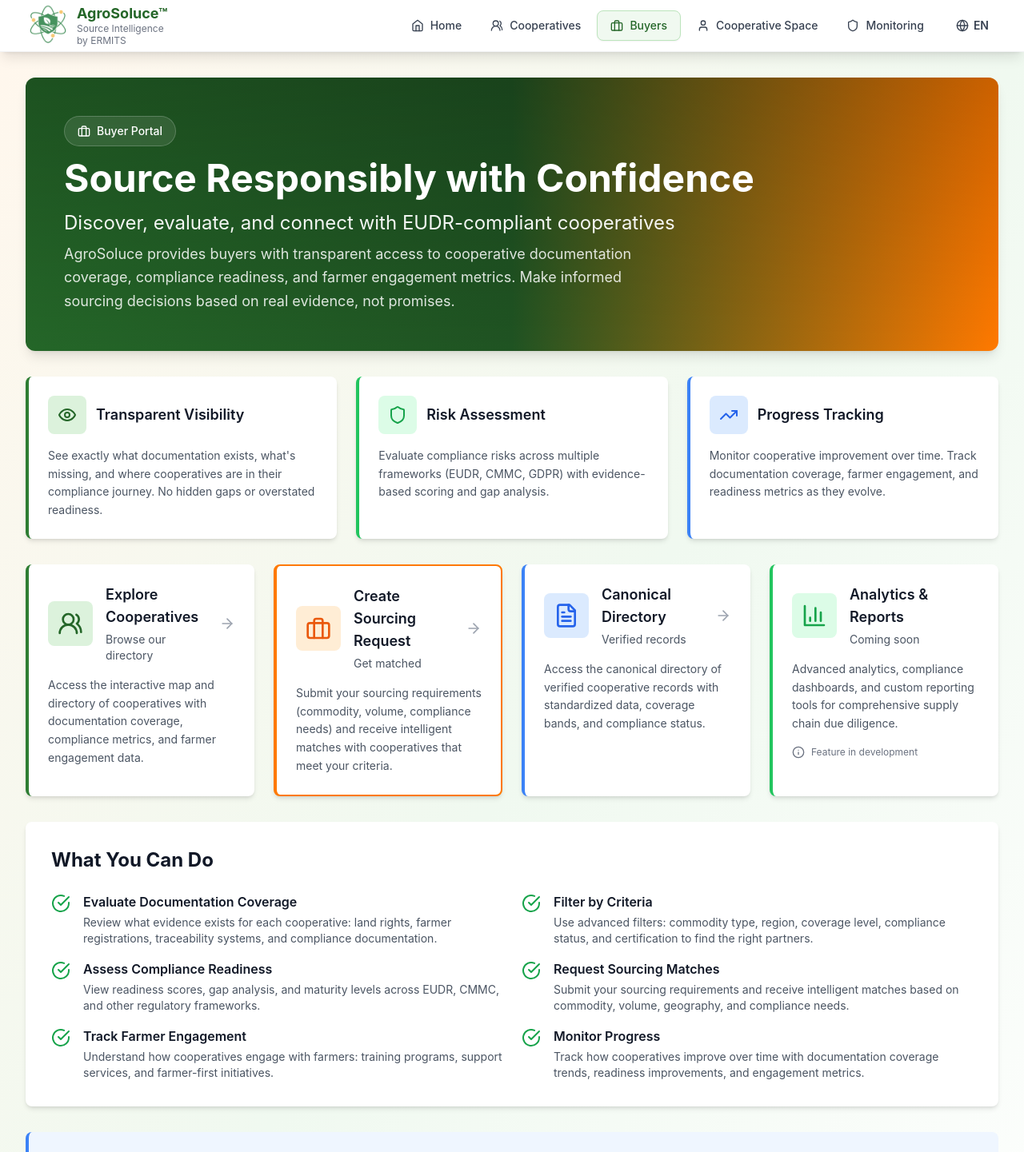
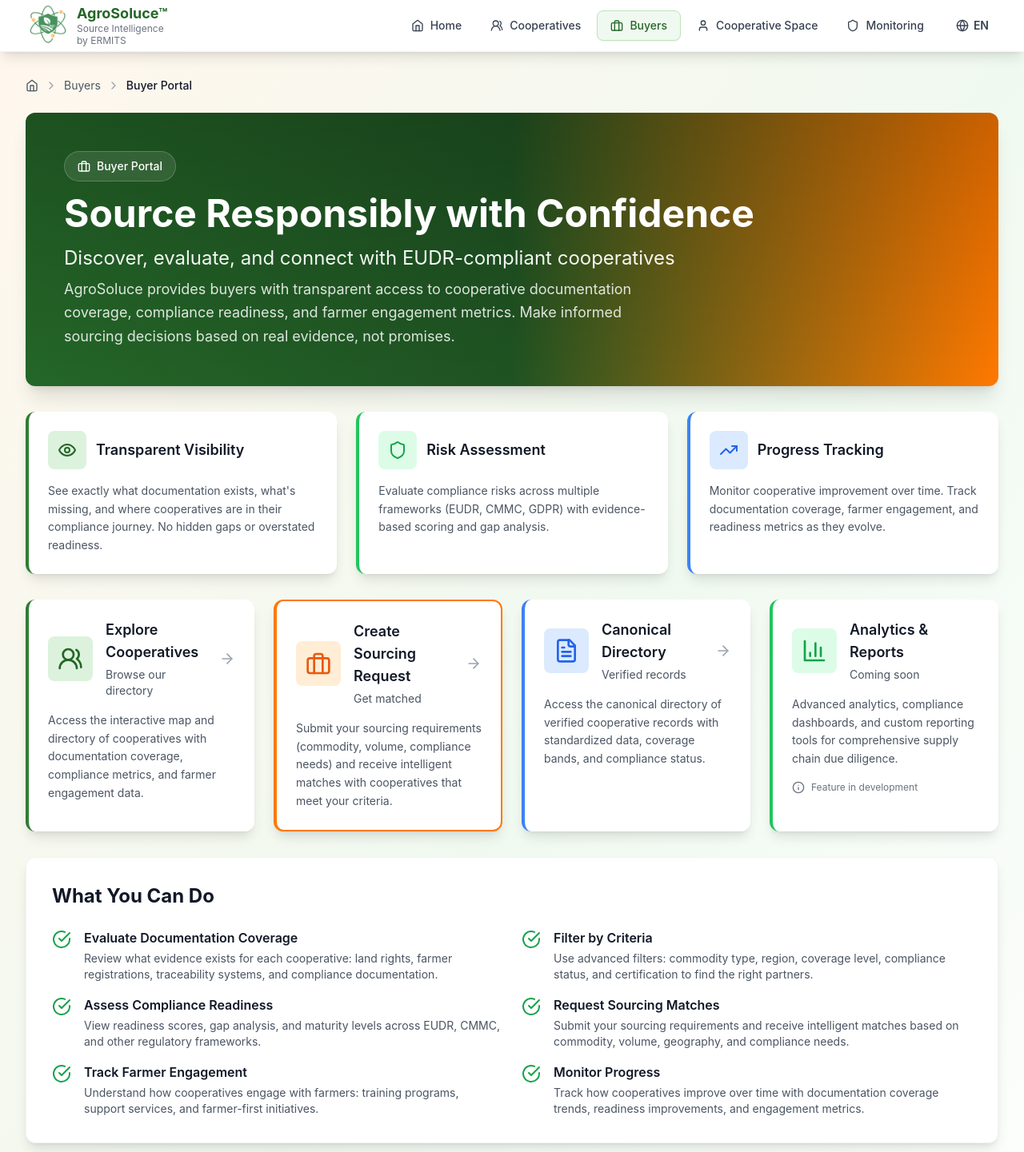
Before and after one commit to Facely1er/AgroSoluceMarket-by-ERMITS, a React (Vite) app in the folder apps/web/: page /buyer in a window 1280 px wide. Shown: the top 1441 px of the page at 80% size. Built offline with nearby package versions, Linux system fonts and the light colour scheme.

Commit message:
Add breadcrumbs navigation and enhance page layouts with improved visual design

```diff
--- /dev/null
+++ b/apps/web/src/components/layout/Breadcrumbs.tsx
@@ -0,0 +1,89 @@
+import { Link, useLocation } from 'react-router-dom';
+import { ChevronRight, Home } from 'lucide-react';
+
+interface BreadcrumbItem {
+  label: string;
+  path?: string;
+}
+
+interface BreadcrumbsProps {
+  items?: BreadcrumbItem[];
+  className?: string;
+}
+
+export default function Breadcrumbs({ items, className = '' }: BreadcrumbsProps) {
+  const location = useLocation();
+
+  // Auto-generate breadcrumbs from pathname if items not provided
+  const generateBreadcrumbs = (): BreadcrumbItem[] => {
+    const pathSegments = location.pathname.split('/').filter(Boolean);
+    const breadcrumbs: BreadcrumbItem[] = [{ label: 'Home', path: '/' }];
+
+    let currentPath = '';
+    pathSegments.forEach((segment, index) => {
+      currentPath += `/${segment}`;
+
+      // Format segment for display
+      const label = segment
+        .split('-')
+        .map(word => word.charAt(0).toUpperCase() + word.slice(1))
+        .join(' ');
+
+      // Don't add breadcrumb for the last segment if it's an ID
+      if (index === pathSegments.length - 1 && /^\d+$/.test(segment)) {
+        return;
+      }
+
+      breadcrumbs.push({
+        label,
+        path: index === pathSegments.length - 1 ? undefined : currentPath,
+      });
+    });
+
+    return breadcrumbs;
+  };
+
+  const breadcrumbItems = items || generateBreadcrumbs();
+
+  if (breadcrumbItems.length <= 1) {
+    return null;
+  }
+
+  return (
+    <nav
+      className={`flex items-center space-x-2 text-sm text-gray-600 mb-6 ${className}`}
+      aria-label="Breadcrumb"
+    >
+      {breadcrumbItems.map((item, index) => {
+        const isLast = index === breadcrumbItems.length - 1;
+
+        return (
+          <div key={index} className="flex items-center space-x-2">
+            {index === 0 ? (
+              <Link
+                to={item.path || '#'}
+                className="flex items-center hover:text-primary-600 transition-colors"
+              >
+                <Home className="h-4 w-4" />
+              </Link>
+            ) : (
+              <>
+                <ChevronRight className="h-4 w-4 text-gray-400" />
+                {isLast || !item.path ? (
+                  <span className="font-medium text-gray-900">{item.label}</span>
+                ) : (
+                  <Link
+                    to={item.path}
+                    className="hover:text-primary-600 transition-colors"
+                  >
+                    {item.label}
+                  </Link>
+                )}
+              </>
+            )}
+          </div>
+        );
+      })}
+    </nav>
+  );
+}
--- a/apps/web/src/pages/buyer/BuyerPortal.tsx
+++ b/apps/web/src/pages/buyer/BuyerPortal.tsx
@@ -1,5 +1,6 @@
 import { useState } from 'react';
 import { Link } from 'react-router-dom';
+import Breadcrumbs from '@/components/layout/Breadcrumbs';
 import {
   Search,
   UsersRound,
@@ -24,8 +25,14 @@
   return (
     <div className="min-h-screen bg-gradient-to-br from-secondary-50 via-primary-50 to-white">
       <div className="max-w-7xl mx-auto px-4 sm:px-6 lg:px-8 py-8">
+        {/* Breadcrumbs */}
+        <Breadcrumbs items={[
+          { label: 'Home', path: '/' },
+          { label: 'Buyers', path: '/buyers' },
+          { label: 'Buyer Portal' }
+        ]} />
         {/* Hero Section */}
-        <div className="bg-gradient-to-r from-primary-600 via-primary-700 to-secondary-500 rounded-xl shadow-lg p-8 md:p-12 mb-8 text-white relative overflow-hidden">
+        <div className="bg-gradient-to-r from-primary-600 via-primary-700 to-secondary-500 rounded-xl shadow-xl p-8 md:p-12 mb-8 text-white relative overflow-hidden">
           <div className="absolute inset-0 bg-gradient-to-b from-black/20 to-transparent"></div>
           <div className="relative z-10">
             <div className="inline-flex items-center gap-2 px-4 py-2 bg-white/10 backdrop-blur-sm rounded-full text-sm font-medium mb-4 border border-white/20">
@@ -48,7 +55,7 @@
 
         {/* Key Benefits Section */}
         <div className="grid md:grid-cols-3 gap-6 mb-8">
-          <div className="bg-white rounded-lg shadow-md p-6 border-l-4 border-primary-500">
+          <div className="bg-white rounded-xl shadow-lg p-6 border-l-4 border-primary-500 hover:shadow-xl transition-shadow">
             <div className="flex items-center gap-3 mb-4">
               <div className="bg-primary-100 p-3 rounded-lg">
                 <Eye className="h-6 w-6 text-primary-600" />
@@ -61,7 +68,7 @@
             </p>
           </div>
 
-          <div className="bg-white rounded-lg shadow-md p-6 border-l-4 border-green-500">
+          <div className="bg-white rounded-xl shadow-lg p-6 border-l-4 border-green-500 hover:shadow-xl transition-shadow">
             <div className="flex items-center gap-3 mb-4">
               <div className="bg-green-100 p-3 rounded-lg">
                 <Shield className="h-6 w-6 text-green-600" />
@@ -74,7 +81,7 @@
             </p>
           </div>
 
-          <div className="bg-white rounded-lg shadow-md p-6 border-l-4 border-blue-500">
+          <div className="bg-white rounded-xl shadow-lg p-6 border-l-4 border-blue-500 hover:shadow-xl transition-shadow">
             <div className="flex items-center gap-3 mb-4">
               <div className="bg-blue-100 p-3 rounded-lg">
                 <TrendingUp className="h-6 w-6 text-blue-600" />
@@ -92,7 +99,7 @@
         <div className="grid grid-cols-1 md:grid-cols-2 lg:grid-cols-4 gap-6 mb-8">
           <Link
             to="/cooperatives"
-            className="bg-white rounded-lg shadow-md p-6 hover:shadow-lg transition-all border-l-4 border-primary-500 group"
+            className="bg-white rounded-xl shadow-lg p-6 hover:shadow-xl transition-all border-l-4 border-primary-500 group transform hover:-translate-y-1"
           >
             <div className="flex items-center gap-4 mb-4">
               <div className="bg-primary-100 p-3 rounded-lg group-hover:bg-primary-200 transition-colors">
@@ -114,7 +121,7 @@
 
           <Link
             to="/buyer/request"
-            className="bg-white rounded-lg shadow-md p-6 hover:shadow-lg transition-all border-l-4 border-secondary-500 group border-2 border-secondary-200"
+            className="bg-white rounded-xl shadow-lg p-6 hover:shadow-xl transition-all border-l-4 border-secondary-500 group border-2 border-secondary-200 transform hover:-translate-y-1"
           >
             <div className="flex items-center gap-4 mb-4">
               <div className="bg-secondary-100 p-3 rounded-lg group-hover:bg-secondary-200 transition-colors">
@@ -136,7 +143,7 @@
 
           <Link
             to="/directory"
-            className="bg-white rounded-lg shadow-md p-6 hover:shadow-lg transition-all border-l-4 border-blue-500 group"
+            className="bg-white rounded-xl shadow-lg p-6 hover:shadow-xl transition-all border-l-4 border-blue-500 group transform hover:-translate-y-1"
           >
             <div className="flex items-center gap-4 mb-4">
               <div className="bg-blue-100 p-3 rounded-lg group-hover:bg-blue-200 transition-colors">
@@ -156,7 +163,7 @@
             </p>
           </Link>
 
-          <div className="bg-white rounded-lg shadow-md p-6 border-l-4 border-green-500">
+          <div className="bg-white rounded-xl shadow-lg p-6 border-l-4 border-green-500">
             <div className="flex items-center gap-4 mb-4">
               <div className="bg-green-100 p-3 rounded-lg">
                 <BarChart3 className="h-8 w-8 text-green-600" />
@@ -180,7 +187,7 @@
         </div>
 
         {/* What You Can Do Section */}
-        <div className="bg-white rounded-lg shadow-md p-8 mb-8">
+        <div className="bg-white rounded-xl shadow-lg p-8 mb-8 border border-gray-100">
           <h2 className="text-2xl font-bold text-gray-900 mb-6">What You Can Do</h2>
           <div className="grid md:grid-cols-2 gap-6">
             <div className="space-y-4">
@@ -251,7 +258,7 @@
         </div>
 
         {/* Important Note */}
-        <div className="bg-blue-50 border-l-4 border-blue-500 rounded-lg p-6 mb-8">
+        <div className="bg-blue-50 border-l-4 border-blue-500 rounded-xl p-6 mb-8 shadow-md">
           <div className="flex items-start gap-4">
             <Info className="h-6 w-6 text-blue-600 mt-0.5 flex-shrink-0" />
             <div>
@@ -290,7 +297,7 @@
             </p>
           </Link>
 
-          <div className="bg-white rounded-lg shadow-md p-6 border-l-4 border-gray-400">
+          <div className="bg-white rounded-xl shadow-lg p-6 border-l-4 border-gray-400 hover:shadow-xl transition-shadow">
             <h3 className="text-xl font-bold text-gray-900 mb-4">Need Help?</h3>
             <p className="text-gray-600 leading-relaxed mb-4">
               Questions about using the platform, understanding compliance metrics, or finding
--- a/apps/web/src/pages/workspace/CooperativeWorkspace.tsx
+++ b/apps/web/src/pages/workspace/CooperativeWorkspace.tsx
@@ -1,5 +1,6 @@
 import { useState, useEffect } from 'react';
 import { useParams, Link } from 'react-router-dom';
+import Breadcrumbs from '@/components/layout/Breadcrumbs';
 import {
   LayoutDashboard,
   FileText,
@@ -120,6 +121,12 @@
   return (
     <div className="min-h-screen py-8 bg-gradient-to-br from-secondary-50 via-primary-50 to-white">
       <div className="max-w-7xl mx-auto px-4 sm:px-6 lg:px-8">
+        {/* Breadcrumbs */}
+        <Breadcrumbs items={[
+          { label: 'Home', path: '/' },
+          { label: 'Workspace', path: `/workspace/${coop_id}` }
+        ]} />
+
         {/* Header */}
         <div className="bg-gradient-to-r from-primary-600 via-primary-700 to-secondary-500 rounded-xl shadow-lg p-8 md:p-12 mb-8 text-white relative overflow-hidden">
           <div className="absolute inset-0 bg-gradient-to-b from-black/20 to-transparent"></div>
```
Also changed, not shown: apps/web/src/pages/directory/DirectoryDetailPage.tsx (+15 -12 lines), apps/web/src/pages/directory/DirectoryPage.tsx (+26 -16 lines), apps/web/src/pages/marketplace/CooperativeDirectory.tsx (+14 -12 lines).
